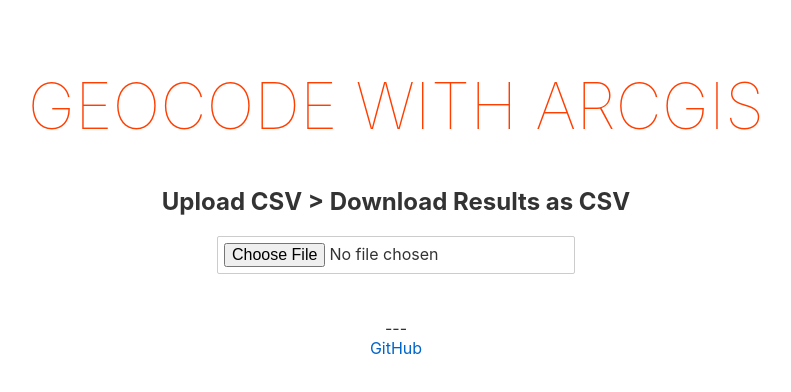
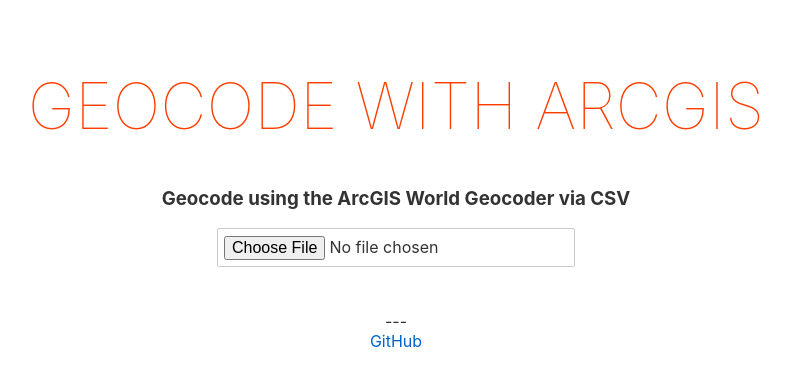
Before and after one commit to gavinr/geocode-with-arcgis, a Svelte app: page / in a window 1280 px wide. Shown: the top 392 px of the page, without its empty margins (244-1035 px from the left). Built offline with nearby package versions, Linux system fonts and the light colour scheme.

Commit message:
wording/content

```diff
--- a/src/App.svelte
+++ b/src/App.svelte
@@ -70,7 +70,7 @@
 
 <main>
   <h1>Geocode with ArcGIS</h1>
-  <h2>Upload CSV &gt; Download Results as CSV</h2>
+  <h3>Geocode using the ArcGIS World Geocoder via CSV</h3>
   <input type="file" accept="text/csv" bind:files />
   <ChooseColumns {columns} on:geocode={handleGeocode} />
   {#if csv}
```
